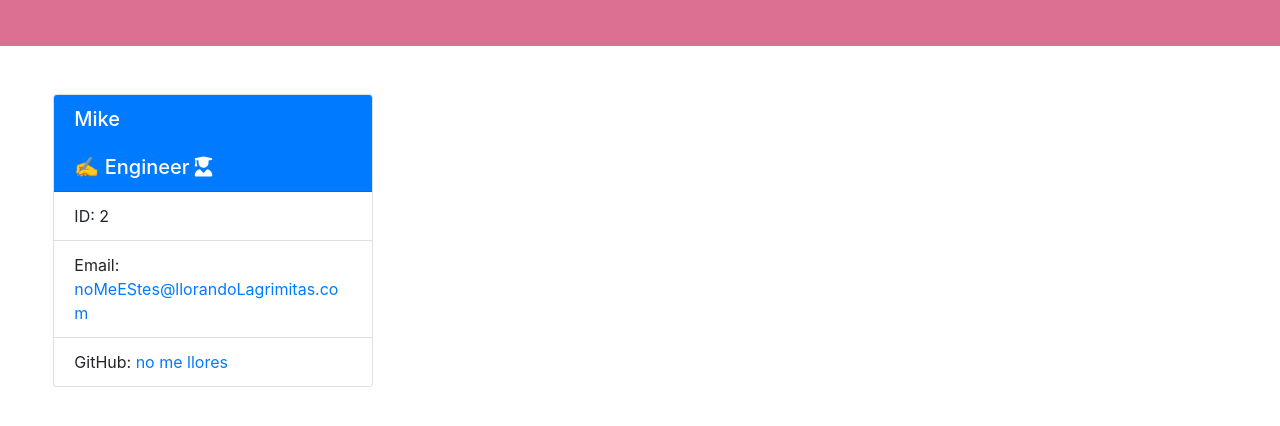
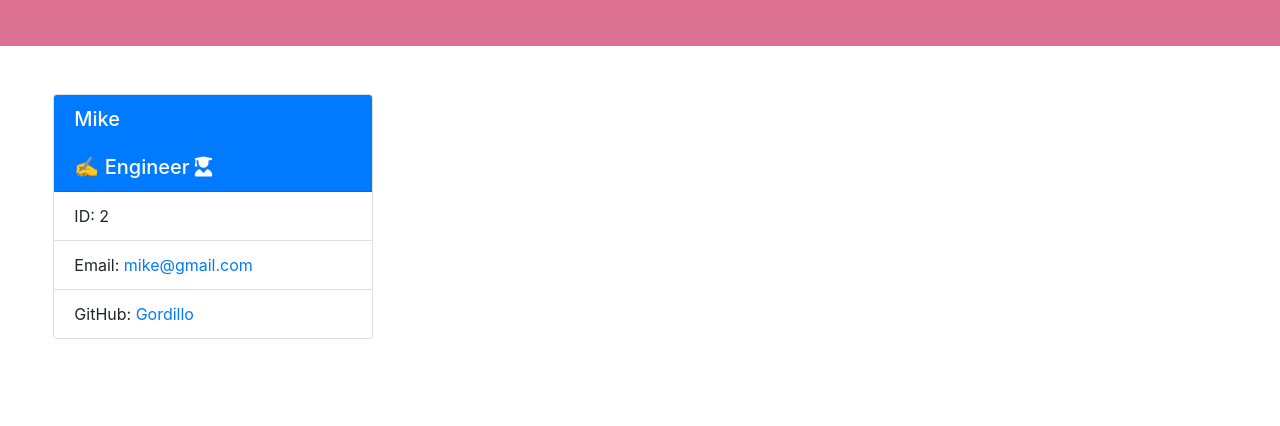
Before and after one commit to MikeGordillo/MemberProfileGenerator, a website: page dist/team.html in a window 1280 px wide. Shown: the part 114-540 px from the top of the page. Drawn offline with nearby package versions, Linux system fonts and the light colour scheme.

Commit message:
added video of test and running app generating a new team member profile

```diff
--- a/dist/team.html
+++ b/dist/team.html
@@ -19,11 +19,11 @@
             </body>
             </html><div class="col-4">
             <div class="card mx-auto mb-3" style="width: 20rem">
-            <h5 class="card-header bg-primary text-white">Mike <br /><br /> ✍ Engineer <i class="fas fa-user-graduate"></i></h5>
+            <h5 class="card-header bg-primary text-white">Mike<br /><br /> ✍ Engineer <i class="fas fa-user-graduate"></i></h5>
             <ul class="list-group list-group-flush">
                 <li class="list-group-item">ID: 2</li>
-                <li class="list-group-item">Email: <a href="mailto:noMeEStes@llorandoLagrimitas.com">noMeEStes@llorandoLagrimitas.com</a></li>
-                <li class="list-group-item">GitHub: <a href="https://github.com/no me llores" target="_blank">no me llores</a></li>
+                <li class="list-group-item">Email: <a href="mailto:mike@gmail.com">mike@gmail.com</a></li>
+                <li class="list-group-item">GitHub: <a href="https://github.com/Gordillo" target="_blank">Gordillo</a></li>
             </ul>
             </div>
         </div>
```
Also changed, not shown: Images/MemberProfileGenerator.gif (added).
